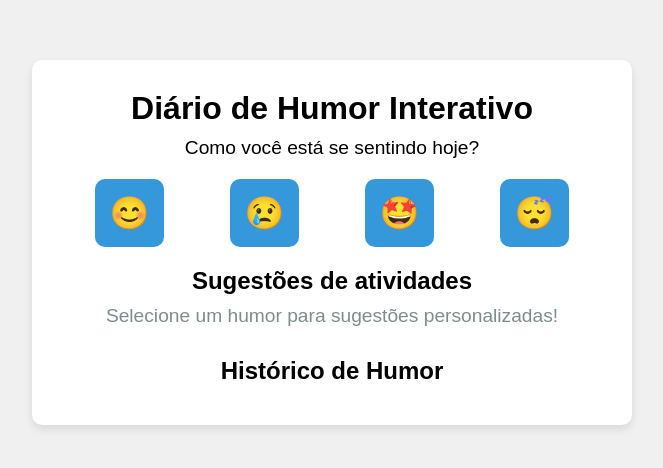
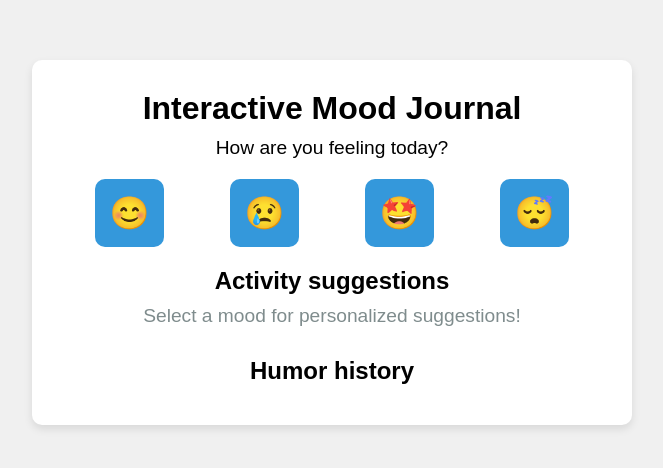
Before and after one commit to Syneik/projeto, a plain HTML site: page HumorDiary.html in a window 1280 px wide. Shown: the part 158-626 px from the top of the page, without its empty margins (308-971 px from the left). Drawn offline with Linux system fonts and the light colour scheme.

Commit message:
HumorDiary.html

```diff
--- a/HumorDiary.html
+++ b/HumorDiary.html
@@ -3,13 +3,13 @@
 <head>
   <meta charset="UTF-8">
   <meta name="viewport" content="width=device-width, initial-scale=1.0">
-  <title>Diário de Humor Interativo</title>
+  <title>Interactive Mood Diary</title>
   <link rel="stylesheet" href="styles2.css">
 </head>
 <body>
   <div class="container">
-    <h1>Diário de Humor Interativo</h1>
-    <p>Como você está se sentindo hoje?</p>
+    <h1>Interactive Mood Journal</h1>
+    <p>How are you feeling today?</p>
 
     <div class="mood-buttons">
       <button class="mood-btn" data-mood="happy">😊</button>
@@ -19,12 +19,12 @@
     </div>
 
     <div class="suggestions">
-      <h2>Sugestões de atividades</h2>
-      <p id="suggestion">Selecione um humor para sugestões personalizadas!</p>
+      <h2>Activity suggestions</h2>
+      <p id="suggestion">Select a mood for personalized suggestions!</p>
     </div>
 
     <div class="history">
-      <h2>Histórico de Humor</h2>
+      <h2>Humor history</h2>
       <ul id="history-list">
 
       </ul>
```
